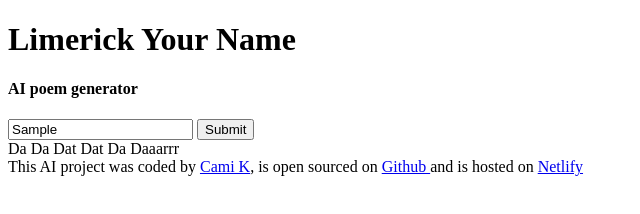
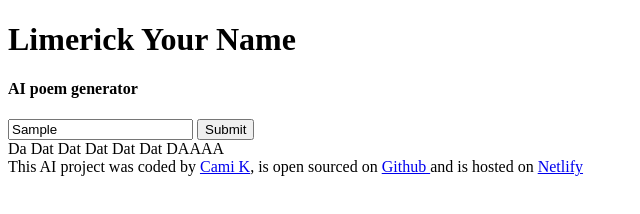
Before and after one commit to LouBell14/Name-limerick-poem-generator, a plain HTML site: page index.html in a window 1280 px wide. Both pictures are taken after typing "Sample" into the empty fields and a click on the input 225 px from the left and 129 px from the top of the page. Shown: the full height of the page, 0-640 px from the left. Drawn offline with nearby package versions, Linux system fonts and the light colour scheme.

Commit message:
Added typewriter font

```diff
--- a/index.html
+++ b/index.html
@@ -4,6 +4,7 @@
     <meta charset="UTF-8" />
     <meta name="viewport" content="width=device-width, initial-scale=1.0" />
     <link rel="stylesheet" href="src/style.css/" />
+    <script src="https://unpkg.com/typewriter-effect@latest/dist/core.js"></script>
     <title>AI Poem Generator</title>
   </head>
   <body>
--- a/src/index.js
+++ b/src/index.js
@@ -2,7 +2,13 @@ function generateLimerick(event) {
   event.preventDefault();
 
   let poemElement = document.querySelector("#poem");
-  poemElement.innerHTML = "Da Da Dat Dat Da Daaarrr";
+
+  new Typewriter("#poem", {
+    strings: "Da Dat Dat Dat Dat Dat DAAAA",
+    autoStart: true,
+    delay: 1,
+    cursor: "",
+  });
 }
 let limerickFormElement = document.querySelector("#limerick-generator-form");
 limerickFormElement.addEventListener("submit", generateLimerick);
```
